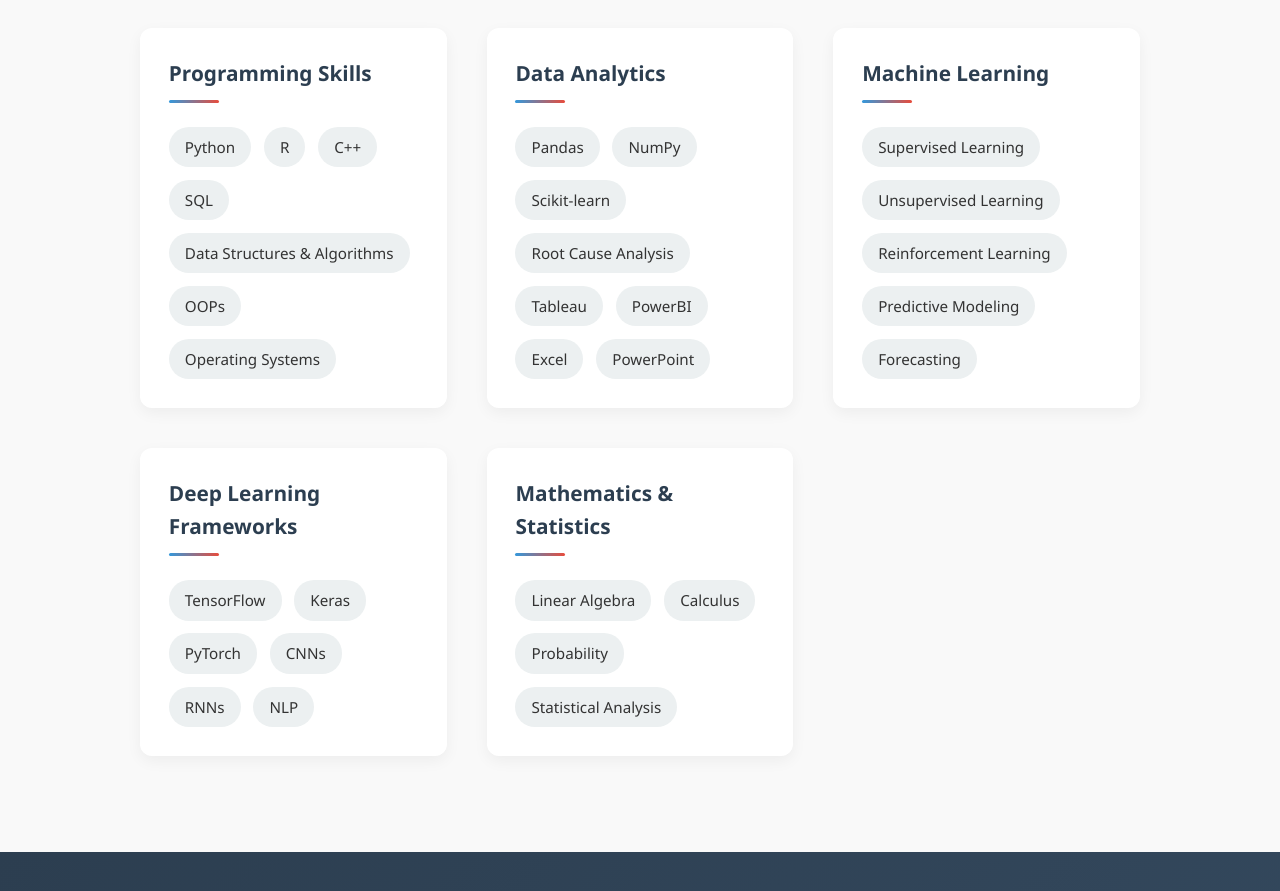
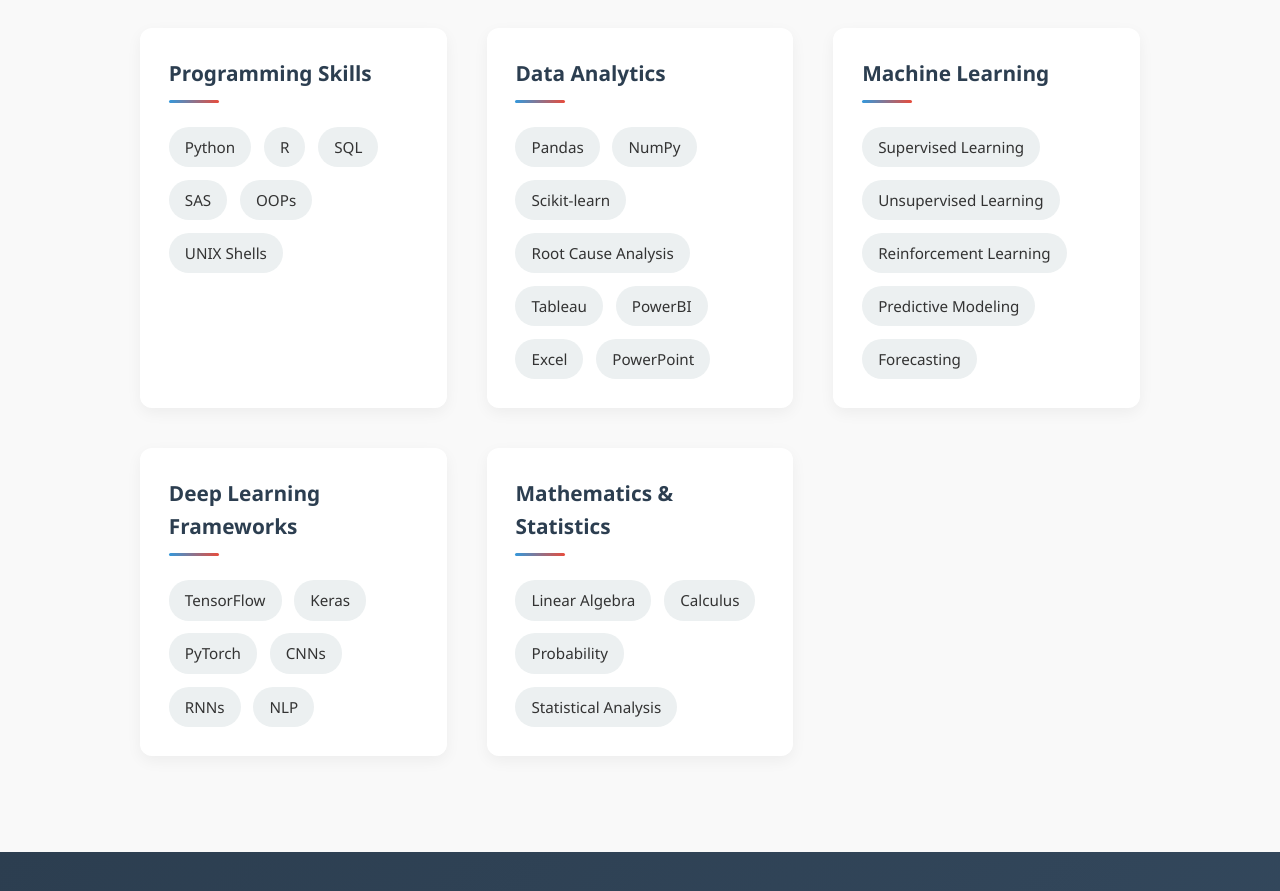
Before and after one commit to rajathtalpady/web, a plain HTML site: page index.html in a window 1280 px wide. Shown: the part 5680-6571 px from the top of the page. Drawn offline with Linux system fonts and the light colour scheme.

Commit message:
skills change

```diff
--- a/index.html
+++ b/index.html
@@ -1389,11 +1389,10 @@
                         <div class="skill-list">
                             <span class="skill-item">Python</span>
                             <span class="skill-item">R</span>
-                            <span class="skill-item">C++</span>
                             <span class="skill-item">SQL</span>
-                            <span class="skill-item">Data Structures & Algorithms</span>
+                            <span class="skill-item">SAS</span>
                             <span class="skill-item">OOPs</span>
-                            <span class="skill-item">Operating Systems</span>
+                            <span class="skill-item">UNIX Shells</span>
                         </div>
                     </div>
                     <div class="skill-category fade-in delay-1">
```
